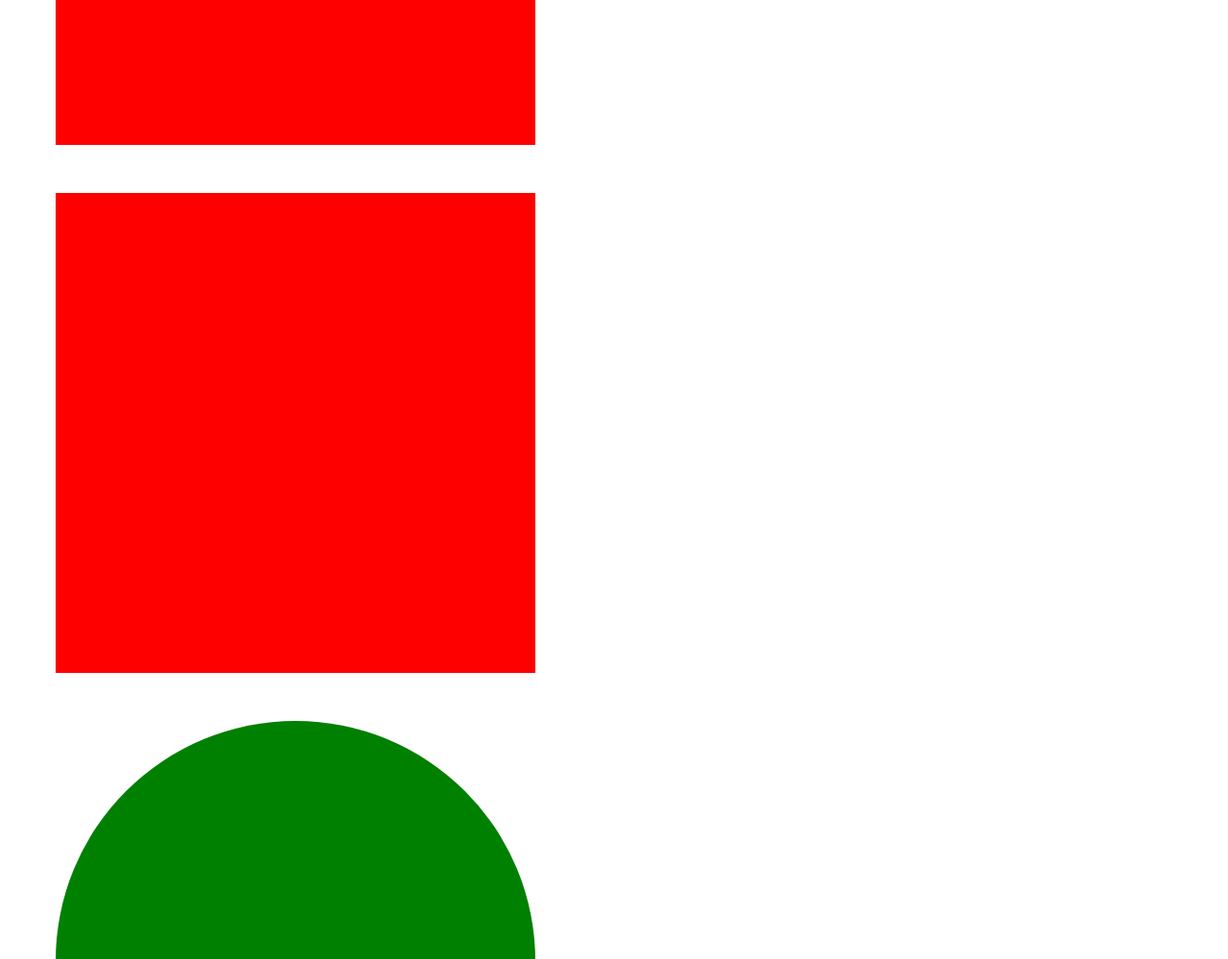
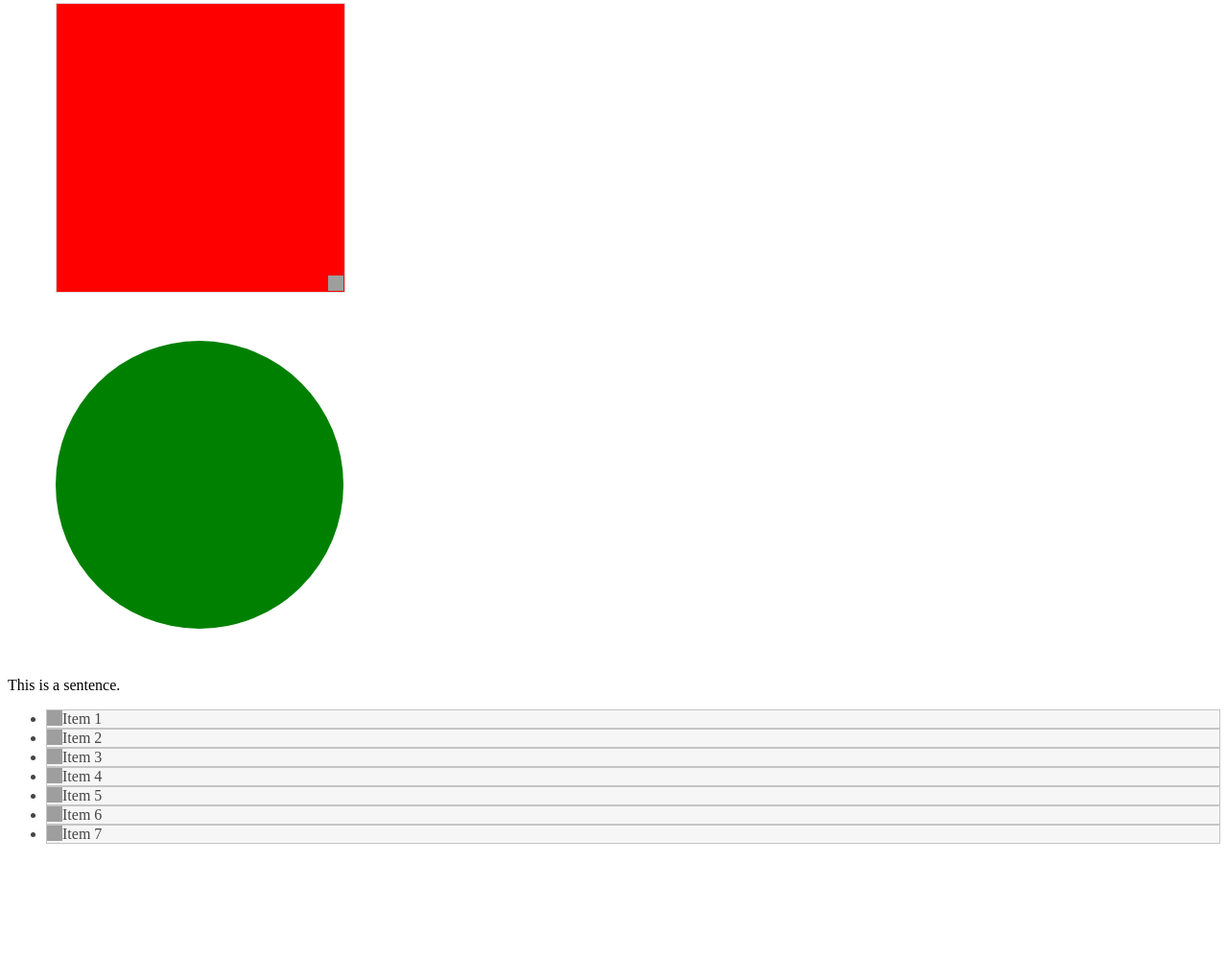
Before and after one commit to atl-code-immersion/javascript-fall16, a plain HTML site: page index.html in a window 1280 px wide. Shown: the part 399-1398 px from the top of the page at 96% size. After the commit the page ends 1294 px from the top, so only its background shows below. Drawn offline with nearby package versions, Linux system fonts and the light colour scheme; grey boxes are pictures that could not be loaded.

Commit message:
added jQuery UI functions

```diff
--- a/index.html
+++ b/index.html
@@ -2,18 +2,30 @@
 <html>
 <head>
 	<title>jQuery Practice</title>
+	<link rel="stylesheet" href="https://code.jquery.com/ui/1.11.4/themes/smoothness/jquery-ui.css">
+
 	<link rel="stylesheet" type="text/css" href="style.css">
 </head>
 <body>
 
 	<div class="square ui-widget-content" id="draggable"></div>
 
-	<div class="square"></div>
+	<div class="square ui-widget-content" id="resizable"></div>
 
 	<div id="circle"></div>
 
 	<p>This is a sentence.</p>
 
+
+	<ul id="sortable">
+	  <li class="ui-state-default"><span class="ui-icon ui-icon-arrowthick-2-n-s"></span>Item 1</li>
+	  <li class="ui-state-default"><span class="ui-icon ui-icon-arrowthick-2-n-s"></span>Item 2</li>
+	  <li class="ui-state-default"><span class="ui-icon ui-icon-arrowthick-2-n-s"></span>Item 3</li>
+	  <li class="ui-state-default"><span class="ui-icon ui-icon-arrowthick-2-n-s"></span>Item 4</li>
+	  <li class="ui-state-default"><span class="ui-icon ui-icon-arrowthick-2-n-s"></span>Item 5</li>
+	  <li class="ui-state-default"><span class="ui-icon ui-icon-arrowthick-2-n-s"></span>Item 6</li>
+	  <li class="ui-state-default"><span class="ui-icon ui-icon-arrowthick-2-n-s"></span>Item 7</li>
+	</ul>
 
 	<script src="https://code.jquery.com/jquery-1.11.2.min.js"></script>
   <script src="https://code.jquery.com/jquery-migrate-1.2.1.min.js"></script>
--- a/site.js
+++ b/site.js
@@ -1,17 +1,30 @@
 $(document).ready(function(){
+
+	$('#circle').click(function(){
+		// alert("You clicked the circle!");
+		$('p').addClass('yellow-bg');
+	});
 
 	$('#circle').hover(function(){
 		// alert("You clicked the circle!");
-		$('p').html("You clicked the circle!");
-	})
+		$('p').html("You hovered over the circle!");
+	});
 
 	$('.square').click(function(){
-		$(this).addClass('background', 'blue');
-	})
+		$(this).css('background', 'blue');
+	});
 
 	$(function() {
   	$('#draggable').draggable();
-  })
+  });
 
+	$(function() {
+  	$('#resizable').resizable();
+  });
+
+  $( function() {
+    $( "#sortable" ).sortable();
+    $( "#sortable" ).disableSelection();
+  });
 
 })
--- a/style.css
+++ b/style.css
@@ -1,14 +1,18 @@
 .square {
-	height: 500px;
-	width: 500px;
+	height: 300px;
+	width: 300px;
 	background: red;
 	margin: 50px;
 }
 
 #circle {
-	height: 500px;
-	width: 500px;
-	border-radius: 250px;
+	height: 300px;
+	width: 300px;
+	border-radius: 150px;
 	background: green;
 	margin: 50px;
 }
+
+.yellow-bg {
+	background: yellow;
+}
```
